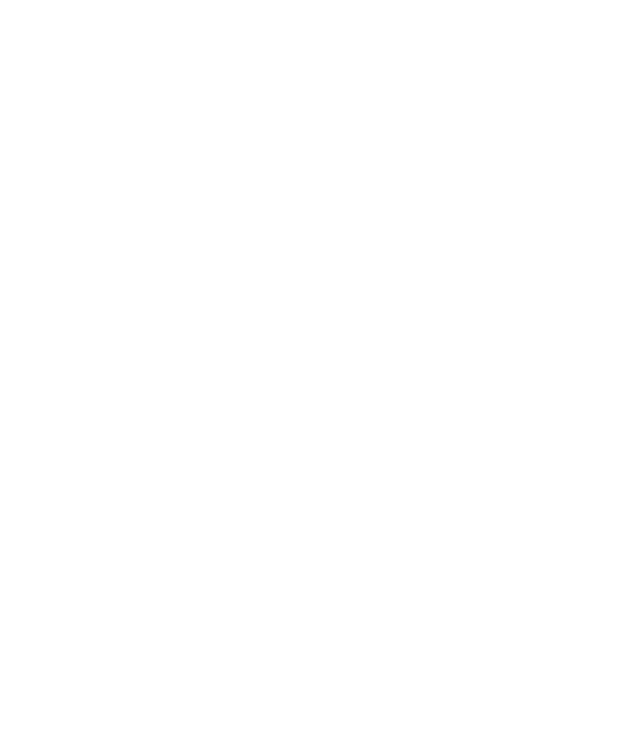
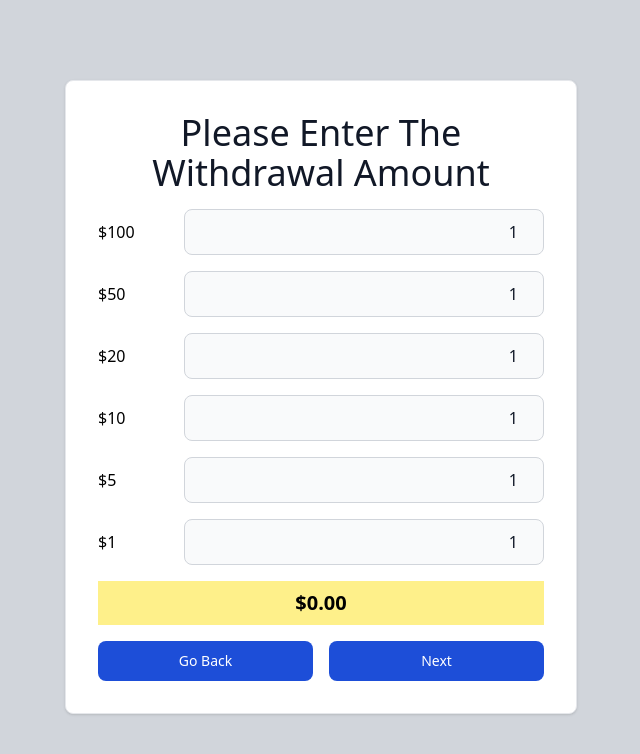
Before and after one commit to Seiya-Tagami/CSProject_ClickerEmpireGame, a plain HTML site: page page3.html in a window 1280 px wide. Shown: the whole page, without its empty margins (319-959 px from the left). Drawn offline with nearby package versions, Linux system fonts and the light colour scheme.

Commit message:
feat: page3

```diff
--- a/page3.html
+++ b/page3.html
@@ -11,5 +11,92 @@
 
     <title>Page 3</title>
   </head>
-  <!-- ここから記述してください。 -->
+  <body class="bg-gray-300">
+    <main>
+      <div class="container mx-auto">
+        <div class="w-full max-w-lg p-4 mx-auto mt-20 bg-white border border-gray-200 rounded-lg shadow sm:p-6 md:p-8">
+          <form class="space-y-4" action="#">
+            <h5 class="text-4xl font-medium text-gray-900 text-center">Please Enter The Withdrawal Amount
+            </h5>
+            <div class="flex items-center justify-between gap-4">
+              <label>$100</label>
+              <input
+                type="number"
+                name="number"
+                id="number"
+                class="bg-gray-50 border border-gray-300 text-gray-900 text-md rounded-lg focus:ring-blue-500 focus:border-blue-500 block max-w-[360px] w-full p-2.5 text-end"
+                value="1"
+              />
+            </div>
+            <div class="flex items-center justify-between gap-4">
+              <label>$50</label>
+              <input
+                type="number"
+                name="number"
+                id="number"
+                class="bg-gray-50 border border-gray-300 text-gray-900 text-md rounded-lg focus:ring-blue-500 focus:border-blue-500 block max-w-[360px] w-full p-2.5 text-end"
+                value="1"
+              />
+            </div>
+            <div class="flex items-center justify-between gap-4">
+              <label>$20</label>
+              <input
+                type="number"
+                name="number"
+                id="number"
+                class="bg-gray-50 border border-gray-300 text-gray-900 text-md rounded-lg focus:ring-blue-500 focus:border-blue-500 block max-w-[360px] w-full p-2.5 text-end"
+                value="1"
+              />
+            </div>
+            <div class="flex items-center justify-between gap-4">
+              <label>$10</label>
+              <input
+                type="number"
+                name="number"
+                id="number"
+                class="bg-gray-50 border border-gray-300 text-gray-900 text-md rounded-lg focus:ring-blue-500 focus:border-blue-500 block max-w-[360px] w-full p-2.5 text-end"
+                value="1"
+              />
+            </div>
+            <div class="flex items-center justify-between gap-4">
+              <label>$5</label>
+              <input
+                type="number"
+                name="number"
+                id="number"
+                class="bg-gray-50 border border-gray-300 text-gray-900 text-md rounded-lg focus:ring-blue-500 focus:border-blue-500 block max-w-[360px] w-full p-2.5 text-end"
+                value="1"
+              />
+            </div>
+            <div class="flex items-center justify-between gap-4">
+              <label>$1</label>
+              <input
+                type="number"
+                name="number"
+                id="number"
+                class="bg-gray-50 border border-gray-300 text-gray-900 text-md rounded-lg focus:ring-blue-500 focus:border-blue-500 block max-w-[360px] w-full p-2.5 text-end"
+                value="1"
+              />
+            </div>
+            <div class="w-full p-2 text-center bg-yellow-200 font-bold text-xl">
+              <span>$0.00</span>
+            </div>
+            <div class="flex items-center gap-4">
+            <button
+              type="submit"
+              class="w-full text-white bg-blue-700 hover:bg-blue-800 focus:ring-4 focus:outline-none focus:ring-blue-300 font-medium rounded-lg text-sm px-5 py-2.5 text-center"
+            >
+              Go Back
+            </button>
+            <button
+              type="submit"
+              class="w-full text-white bg-blue-700 hover:bg-blue-800 focus:ring-4 focus:outline-none focus:ring-blue-300 font-medium rounded-lg text-sm px-5 py-2.5 text-center"
+            >
+              Next
+            </button>
+          </form>
+        </div>
+      </div>
+    </main>
+  </body>
 </html>
```
Also changed, not shown: page4.html (added), page5.html (added), page6.html (added).
